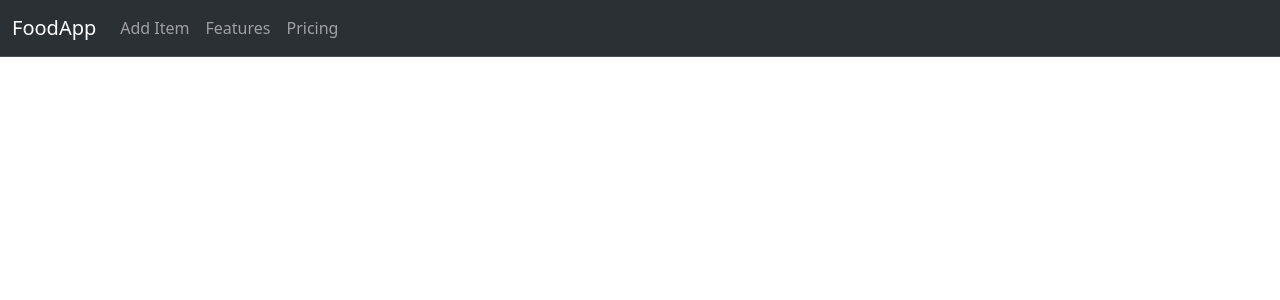
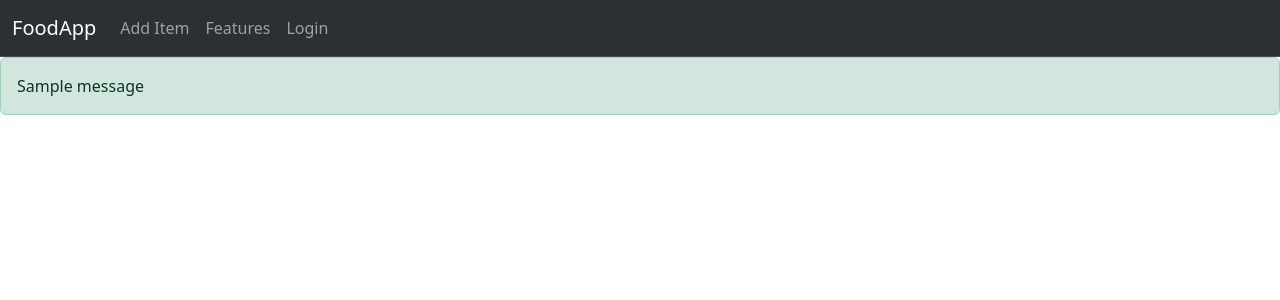
Before and after one commit to lddi-lab/FoodApp, a Django app: template templates/food/base.html in a window 1280 px wide. Shown: the top 300 px of the page. Run offline with Django 3.2, Linux system fonts and the light colour scheme; the template is opened without the code that fills it, so the values that code supplies are empty; tables that the repository leaves empty hold one stand-in row (values such as "Sample post"); one stand-in notice (Sample message) is shown.

Commit message:
Added Login Page

```diff
--- a/templates/food/base.html
+++ b/templates/food/base.html
@@ -23,13 +23,30 @@
                 <li class="nav-item">
                     <a class="nav-link" href="#">Features</a>
                 </li>
+                {% if user.is_authenticated %}
+
                 <li class="nav-item">
-                    <a class="nav-link" href="#">Pricing</a>
+                    <a class="nav-link" href="{% url 'profile' %}">{{ user.username }}</a>
                 </li>
+                <li class="nav-item">
+                    <a class="nav-link" href="{% url 'logout' %}">Logout</a>
+                </li>
+                {% else %}
+                <li class="nav-item">
+                    <a class="nav-link" href="{% url 'login' %}">Login</a>
+                </li>
+                {% endif %}
                 </ul>
             </div>
             </div>
         </nav>
+        {% if messages %}
+            {% for message in messages %}
+                <div class="alert alert-{{ message.tags }}">
+                {{ message }}
+                </div>
+            {% endfor %}
+        {% endif %}
         <div class="container">
 
         {% block content %}
```
